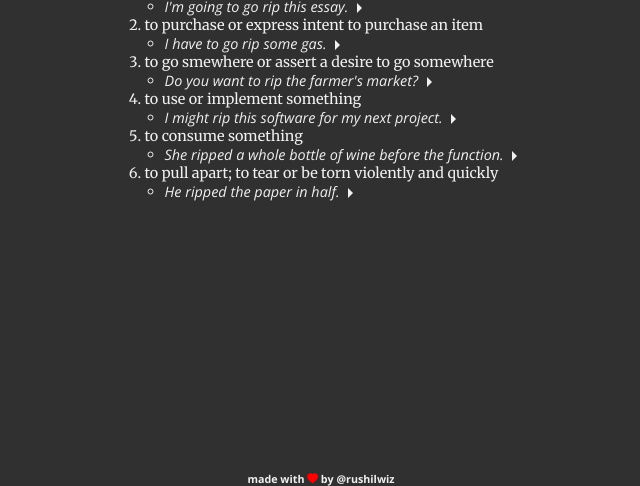
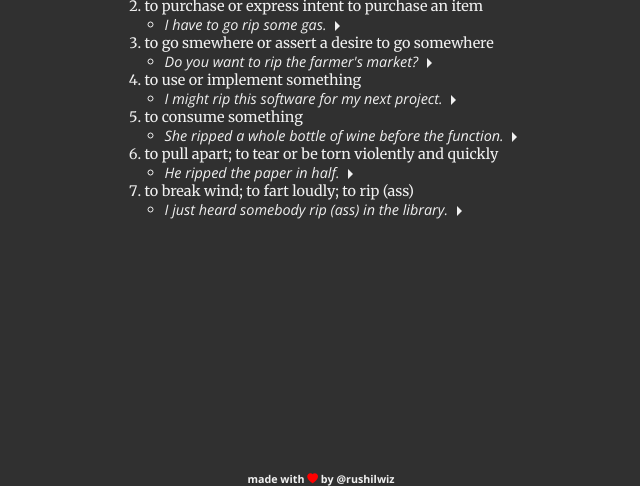
Before and after one commit to Rushilwiz/rip, a plain HTML site: page index.html in a window 1280 px wide. Shown: the part 336-822 px from the top of the page, without its empty margins (319-959 px from the left). Drawn offline with nearby package versions, Linux system fonts and the light colour scheme; a web font is replaced by a local one.

Commit message:
feat: added break wind definition

```diff
--- a/index.html
+++ b/index.html
@@ -58,7 +58,14 @@
                     <li class="hidden-li">Synonyms: tear, pull apart, shred</li>
                 </ul>
             </li>
-        </ol>
+	    <li>to break wind; to fart loudly; to rip (ass)
+                <ul>
+		    <li>I just heard somebody rip (ass) in the library. <span class="chevron"></span></li>
+		    <li class="hidden-li">Who just ripped (ass)? Roll down the windows!</li>
+		    <li class="hidden-li">Synonyms: let off, break ass, pass gas</li>
+		</ul>
+	    </li>
+	</ol>
     </div>
     <h6 class="footer">made with <i style="color: red" class="bi bi-heart-fill"></i> by <a href="https://github.com/rushilwiz/rip" target="_blank">@rushilwiz</a></h6>
 <script>
```
